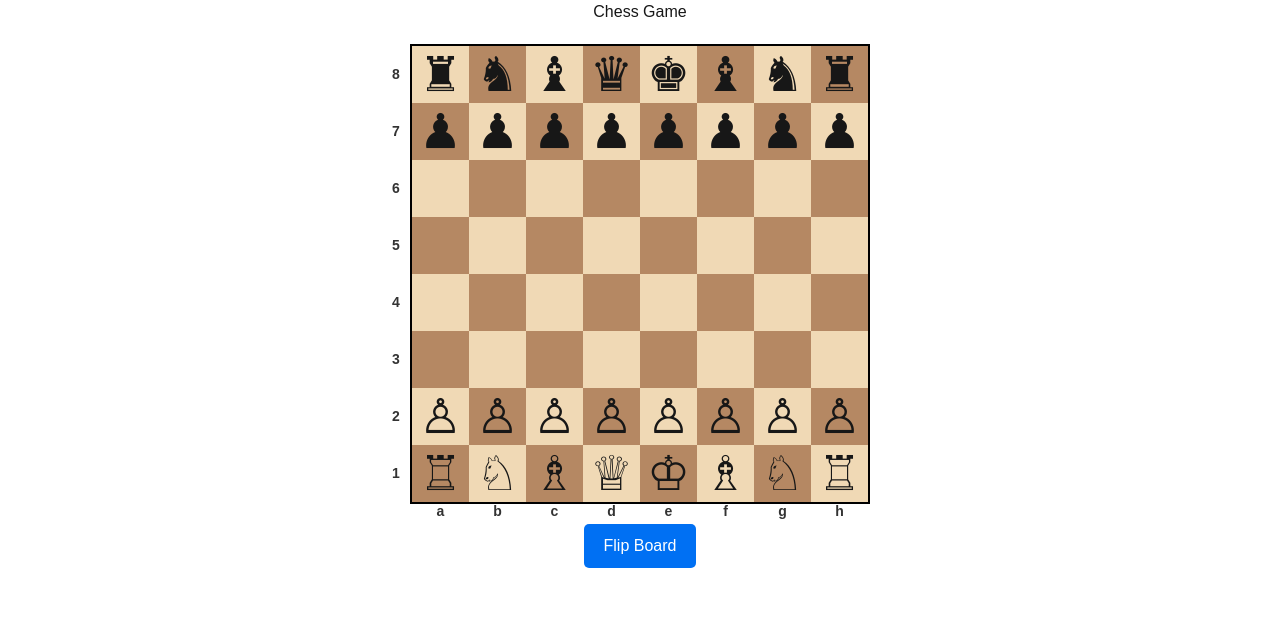
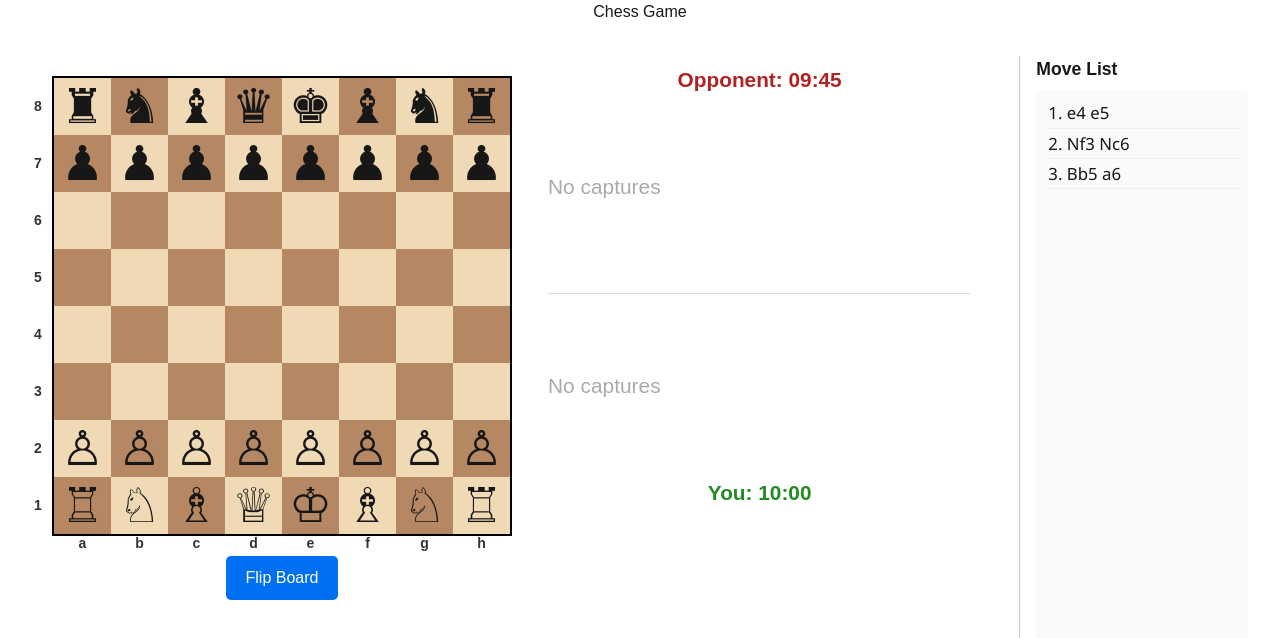
Before and after one commit to rupams011/chessable, a Next.js app: page / in a window 1280 px wide. Shown: the top 638 px of the page. Built offline with nearby package versions, Linux system fonts and the light colour scheme.

Commit message:
scores and moves layout

```diff
--- a/src/app/components/ChessBoard.css
+++ b/src/app/components/ChessBoard.css
@@ -96,3 +96,145 @@
     50%  { background-color: #fff; }
     100% { background-color: #ff4d4d; }
 }
+
+/* Layout for the new UI */
+.chess-layout {
+    display: flex;
+    flex-direction: row;
+    width: 100vw;
+    min-height: 100vh;
+    box-sizing: border-box;
+}
+
+.chessboard-panel {
+    display: flex;
+    flex-direction: column;
+    align-items: flex-end;
+    justify-content: flex-start;
+    padding: 32px 16px 32px 32px;
+}
+
+.info-panel {
+    display: flex;
+    flex-direction: row;
+    flex: 1 1 0;
+    min-width: 0;
+    padding: 32px 32px 32px 0;
+    gap: 24px;
+    align-items: flex-start;
+    /* Panel takes full viewport height */
+    height: 100vh;
+    box-sizing: border-box;
+}
+
+.info-left {
+    display: flex;
+    flex-direction: column;
+    flex: 2 2 0;
+    min-width: 0;
+    justify-content: space-between;
+    align-items: stretch;
+    padding-right: 24px;
+    gap: 16px;
+    /* Height matches chessboard (do not change .chess-board!) */
+    height: 460px;
+    box-sizing: border-box;
+}
+
+.info-right {
+    display: flex;
+    flex-direction: column;
+    flex: 1 1 0;
+    min-width: 0;
+    border-left: 1px solid #ccc;
+    padding-left: 16px;
+    max-width: 260px;
+    height: 100vh; /* Full viewport height */
+    box-sizing: border-box;
+    overflow: hidden; /* Prevent outer scroll, only move-list scrolls */
+}
+
+.clock {
+    font-size: 1.3rem;
+    font-weight: bold;
+    text-align: center;
+    margin: 8px 0;
+}
+
+.opponent-clock {
+    color: #b22222;
+}
+
+.player-clock {
+    color: #228B22;
+}
+
+.captured-pieces {
+    display: flex;
+    flex-direction: row;
+    flex-wrap: wrap;
+    justify-content: flex-start;
+    align-items: center;
+    min-height: 32px;
+    gap: 4px;
+    font-size: 22px;
+}
+
+.captured-piece {
+    font-size: 22px;
+    margin-right: 2px;
+}
+
+.captured-placeholder {
+    color: #aaa;
+    font-size: 0.95em;
+}
+
+.info-separator {
+    height: 16px;
+    border-bottom: 1px solid #ddd;
+    margin: 8px 0;
+}
+
+.move-list-title {
+    font-weight: bold;
+    font-size: 1.1em;
+    margin-bottom: 8px;
+    text-align: left;
+}
+
+.move-list {
+    flex: 1 1 0;
+    overflow-y: auto;
+    max-height: 100vh;
+    background: #fafafa;
+    border-radius: 6px;
+    padding: 8px 8px 8px 12px;
+    font-family: 'Segoe UI', 'Arial', sans-serif;
+    font-size: 1.05em;
+    box-shadow: 0 1px 2px rgba(0,0,0,0.03);
+}
+
+.move-list-row {
+    padding: 2px 0;
+    border-bottom: 1px solid #f0f0f0;
+    white-space: pre;
+}
+
+/* Responsive adjustments for small screens */
+@media (max-width: 900px) {
+    .info-panel {
+        flex-direction: column;
+        gap: 12px;
+        height: auto;
+        padding: 12px;
+    }
+    .info-left, .info-right {
+        padding: 0;
+        max-width: none;
+        height: auto;
+    }
+    .move-list {
+        max-height: 200px;
+    }
+}
--- a/src/app/components/ChessBoard.tsx
+++ b/src/app/components/ChessBoard.tsx
@@ -1,7 +1,7 @@
 "use client";
 
 import React, { useState, useRef } from 'react';
-import './ChessBoard.css'; // Import the CSS file for styling
+import './ChessBoard.css';
 import {
     Position,
     Piece,
@@ -11,7 +11,7 @@ import {
     pieceMoveFunctions,
     GameState,
     Move,
-} from './chessRules'; // Import chess rules (with special moves support)
+} from './chessRules';
 
 // Helper: Map Unicode to PieceType and Color
 const unicodeToPiece: Record<string, { type: PieceType; color: Color }> = {
@@ -361,7 +361,25 @@ const ChessBoard: React.FC = () => {
         }
     };
 
+    // Placeholder data for clocks and captured pieces
+    const opponentClock = "09:45";
+    const playerClock = "10:00";
+    const capturedByOpponent: string[] = []; // Unicode chars of pieces
+    const capturedByPlayer: string[] = [];
+
+    // Example: Generate move list in FIDE notation (placeholder)
+    const moveList: string[] = [
+        "1. e4 e5",
+        "2. Nf3 Nc6",
+        "3. Bb5 a6",
+        // ...populate from your moveHistory if desired...
+    ];
+
     return (
+        <div className="chess-layout">
+            {/* Left: Chessboard */}
+            <div className="chessboard-panel">
+                {/* Existing chessboard rendering */}
                 <div className="chess-container">
                     <div className="chess-board">
                         {(isFlipped ? [...board].reverse() : board).map((row, rowIndex) =>
@@ -396,7 +414,6 @@ const ChessBoard: React.FC = () => {
                                         onClick={() => handleSquareClick(rowIndex, colIndex)}
                                     >
                                         {square && <span className="chess-piece">{square}</span>}
-                                {/* Add row and column labels */}
                                         {colIndex === 0 && (
                                             <span className="row-label">
                                                 {rows[rowIndex]}
@@ -412,10 +429,48 @@ const ChessBoard: React.FC = () => {
                             })
                         )}
                     </div>
-            {/* Flip Board Button */}
                     <button className="flip-button" onClick={flipBoard}>
                         Flip Board
                     </button>
+                </div>
+            </div>
+
+            {/* Right: Info Panel */}
+            <div className="info-panel">
+                {/* Left partition (2/3) */}
+                <div className="info-left">
+                    <div className="clock opponent-clock">Opponent: {opponentClock}</div>
+                    <div className="captured-pieces captured-by-opponent">
+                        {capturedByOpponent.length === 0 ? (
+                            <span className="captured-placeholder">No captures</span>
+                        ) : (
+                            capturedByOpponent.map((piece, idx) => (
+                                <span className="captured-piece" key={idx}>{piece}</span>
+                            ))
+                        )}
+                    </div>
+                    <div className="info-separator" />
+                    <div className="captured-pieces captured-by-player">
+                        {capturedByPlayer.length === 0 ? (
+                            <span className="captured-placeholder">No captures</span>
+                        ) : (
+                            capturedByPlayer.map((piece, idx) => (
+                                <span className="captured-piece" key={idx}>{piece}</span>
+                            ))
+                        )}
+                    </div>
+                    <div className="clock player-clock">You: {playerClock}</div>
+                </div>
+                {/* Right partition (1/3) */}
+                <div className="info-right">
+                    <div className="move-list-title">Move List</div>
+                    <div className="move-list">
+                        {moveList.map((move, idx) => (
+                            <div className="move-list-row" key={idx}>{move}</div>
+                        ))}
+                    </div>
+                </div>
+            </div>
         </div>
     );
 };
```
Lines whose indentation alone changed are shown as unchanged.
